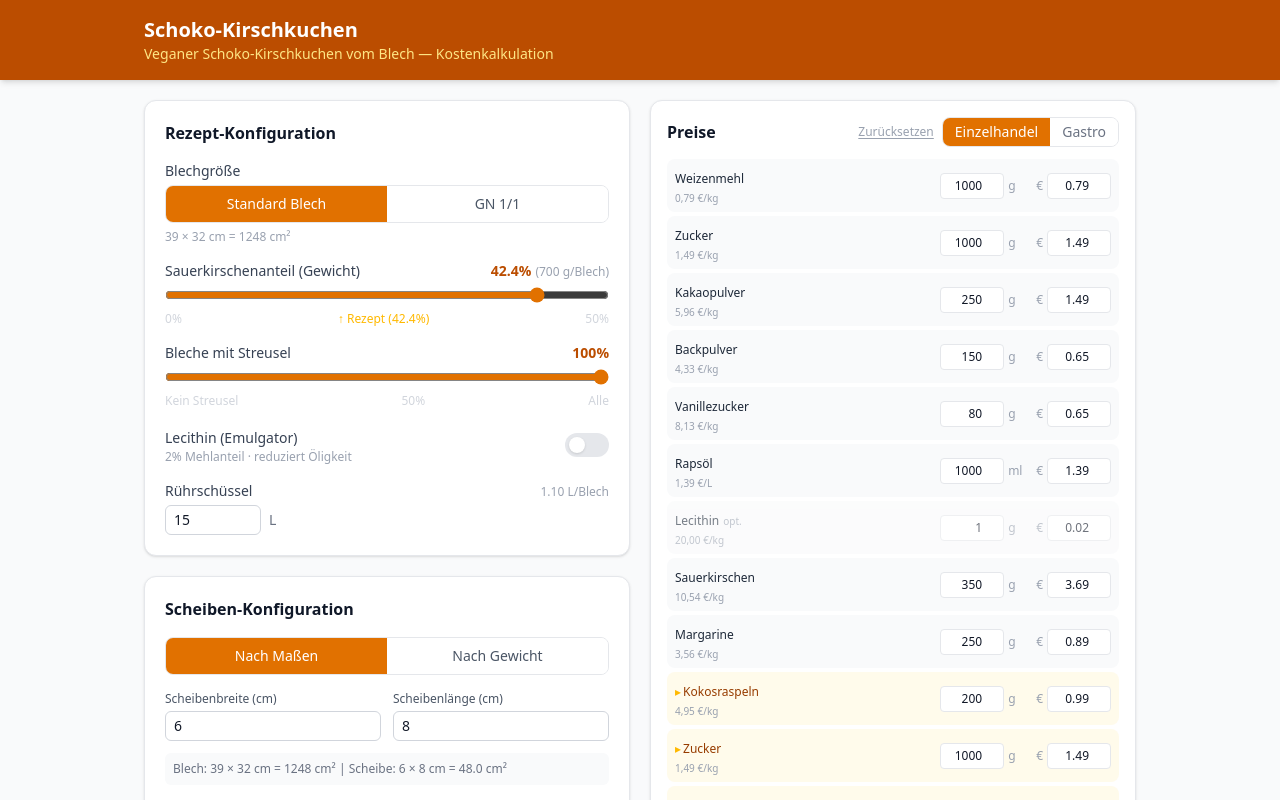
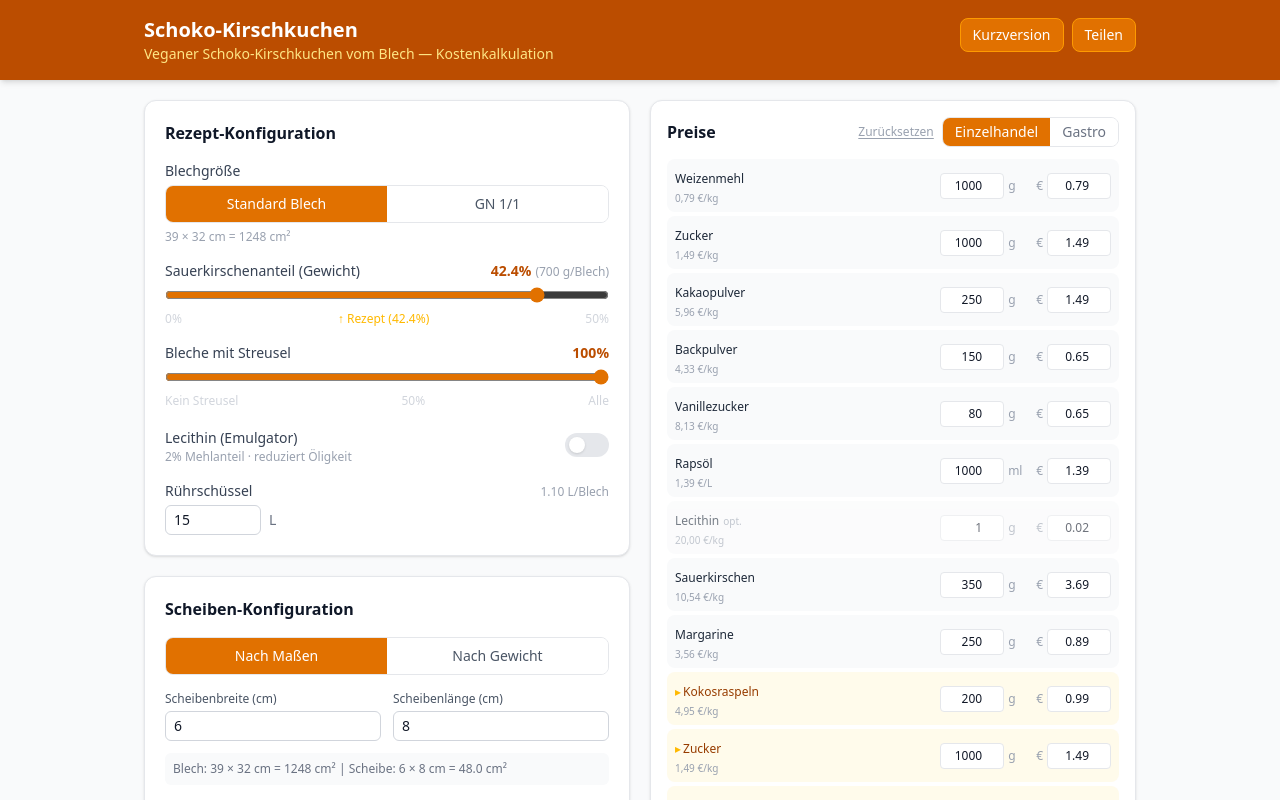
Before and after one commit to parttimenerd/cake-calculator, a React (Vite) app: page / in a window 1280 px wide. Shown: the top 800 px of the page. Built offline with nearby package versions, Linux system fonts and the light colour scheme.

Commit message:
Add Kurzversion and Teilen buttons to header for sharing current config

```diff
--- a/src/App.tsx
+++ b/src/App.tsx
@@ -179,6 +179,37 @@ function MainApp() {
 
   const hasMultipliers = Object.keys(mergedRecipeConfig.ingredientMultipliers ?? {}).length > 0;
 
+  function buildShareHash(): string {
+    const payload: SharePayload = {
+      v: 1,
+      recipeId: recipe.id,
+      plateCount: budgetResult.platesCount,
+      slices: totalSlices,
+      multipliers: mergedRecipeConfig.ingredientMultipliers ?? {},
+      config: mergedRecipeConfig,
+      plateConfig: state.plateConfig,
+      sliceConfig: state.sliceConfig,
+      tier: state.tier,
+    };
+    return '#share=' + btoa(JSON.stringify(payload));
+  }
+
+  const [shareToast, setShareToast] = useState(false);
+  function handleShare() {
+    const hash = buildShareHash();
+    const url = window.location.href.split('#')[0] + hash;
+    navigator.clipboard.writeText(url).catch(() => {});
+    window.history.replaceState(null, '', hash);
+    setShareToast(true);
+    setTimeout(() => setShareToast(false), 2000);
+  }
+
+  function handleOpenShortVersion() {
+    const hash = buildShareHash();
+    const url = window.location.href.split('#')[0] + hash;
+    window.open(url, '_blank');
+  }
+
   const handleRecipeChange = (id: string) => {
     setSelectedRecipeId(id);
     if (!perRecipeState[id]) {
@@ -204,17 +235,31 @@ function MainApp() {
               </h1>
               <p className="text-amber-200 text-sm">{recipe.description ?? 'Kostenkalkulation'}</p>
             </div>
+            <div className="flex items-center gap-2 mt-0.5 shrink-0">
+              <button
+                onClick={handleOpenShortVersion}
+                className="bg-amber-600 hover:bg-amber-500 text-white text-sm font-medium px-3 py-1.5 rounded-lg border border-amber-500 transition-colors"
+              >
+                Kurzversion
+              </button>
+              <button
+                onClick={handleShare}
+                className="bg-amber-600 hover:bg-amber-500 text-white text-sm font-medium px-3 py-1.5 rounded-lg border border-amber-500 transition-colors relative"
+              >
+                {shareToast ? 'Kopiert!' : 'Teilen'}
+              </button>
               {ALL_RECIPES.length > 1 && (
                 <select
                   value={selectedRecipeId}
                   onChange={e => handleRecipeChange(e.target.value)}
-                className="mt-0.5 bg-amber-600 text-white border border-amber-500 rounded-lg px-3 py-1.5 text-sm font-medium focus:outline-none focus:ring-2 focus:ring-amber-300 cursor-pointer"
+                  className="bg-amber-600 text-white border border-amber-500 rounded-lg px-3 py-1.5 text-sm font-medium focus:outline-none focus:ring-2 focus:ring-amber-300 cursor-pointer"
                 >
                   {ALL_RECIPES.map(r => (
                     <option key={r.id} value={r.id}>{r.name}</option>
                   ))}
                 </select>
               )}
+            </div>
           </div>
         </div>
       </header>
```
Lines whose indentation alone changed are shown as unchanged.
